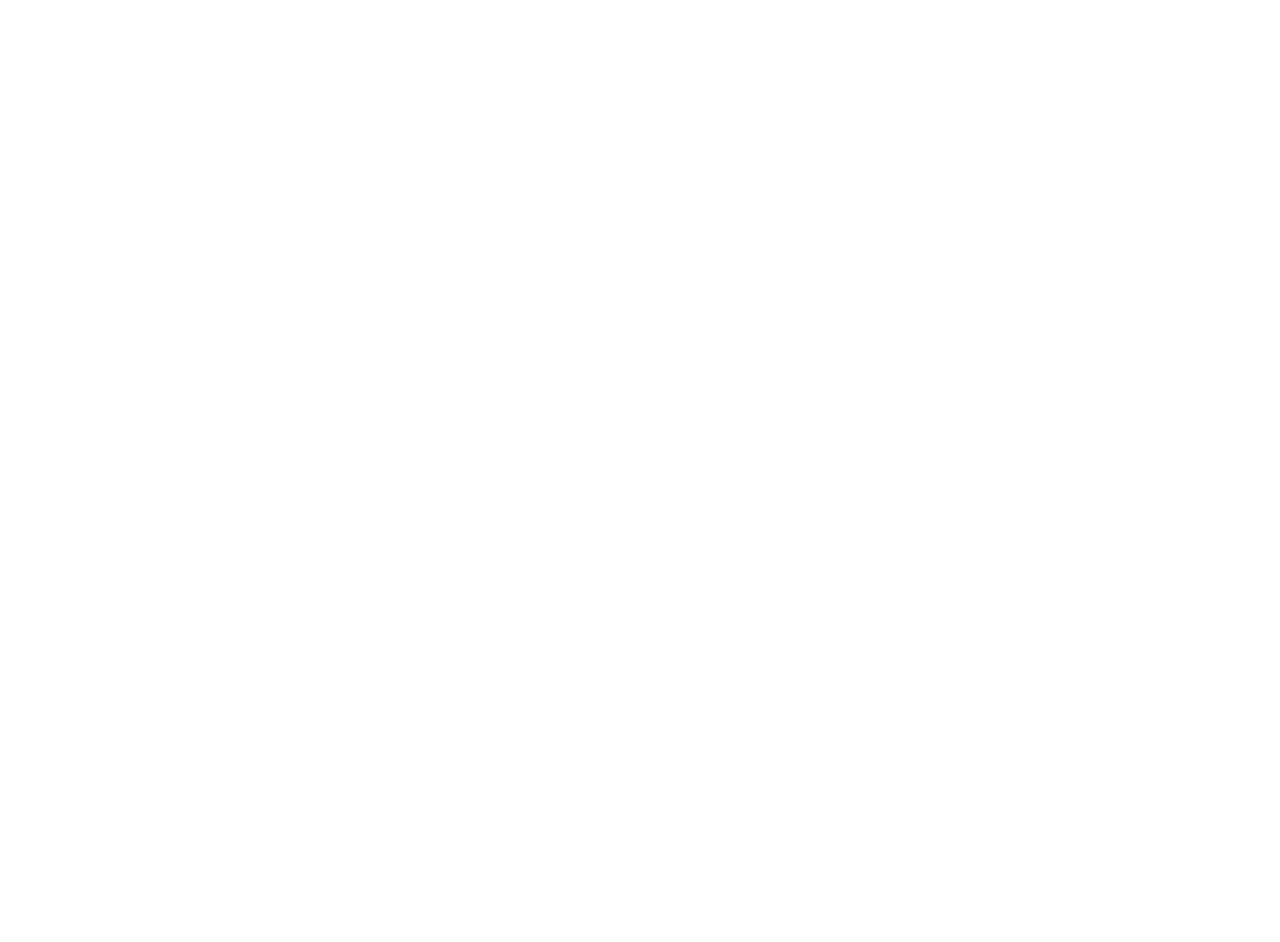
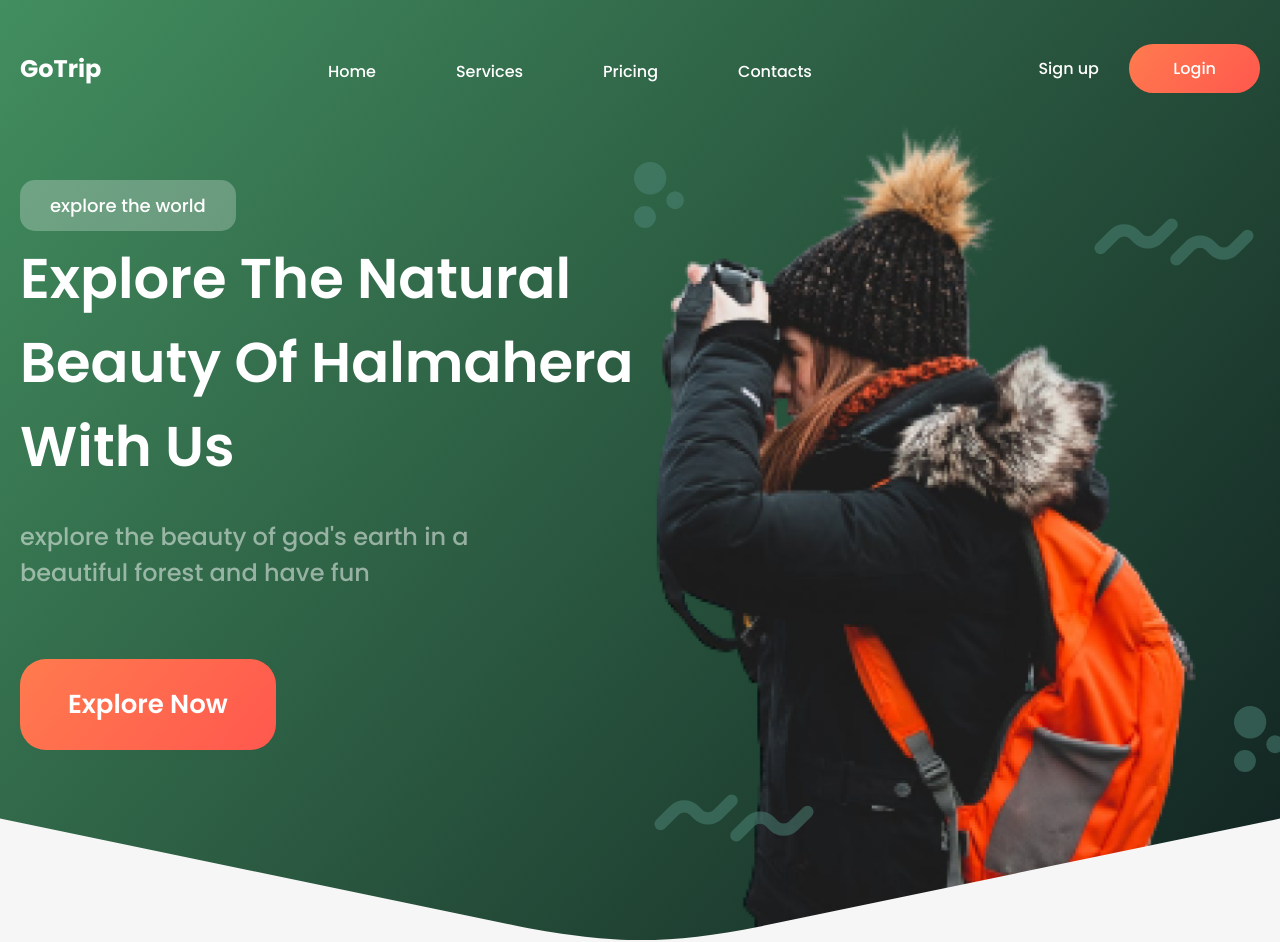
Before and after one commit to divnv/gotrip, a plain HTML site: page index.html in a window 1280 px wide. Before the commit the page ends 800 px from the top, so only its background shows below. Drawn offline with Linux system fonts and the light colour scheme.

Commit message:
finished first section

```diff
--- a/index.html
+++ b/index.html
@@ -5,11 +5,76 @@
 	<meta charset="UTF-8">
 	<meta http-equiv="X-UA-Compatible" content="IE=edge">
 	<meta name="viewport" content="width=device-width, initial-scale=1.0">
+	<link rel="stylesheet" href="css/main.css">
 	<title>GoTrip</title>
 </head>
 
 <body>
 
+	<div class="wrapper">
+
+		<header class="header">
+			<div class="container header__container">
+
+				<a href="#" class="logo header__logo">GoTrip</a>
+
+				<nav class="nav header__nav">
+					<ul class="nav__list">
+
+						<li class="nav__item">
+							<a href="#" class="nav__link">Home</a>
+						</li>
+
+						<li class="nav__item">
+							<a href="#" class="nav__link">Services</a>
+						</li>
+
+						<li class="nav__item">
+							<a href="#" class="nav__link">Pricing</a>
+						</li>
+
+						<li class="nav__item">
+							<a href="#" class="nav__link">Contacts</a>
+						</li>
+
+					</ul>
+				</nav>
+
+				<div class="sign header__sing">
+					<button class="sign__btn sign__btn--signup">Sign up</button>
+					<button class="sign__btn sign__btn--login">Login</button>
+				</div>
+
+			</div>
+		</header>
+
+		<main class="main">
+
+			<section class="explore">
+				<div class="container explore__container">
+
+					<p class="explore__suptitle">explore the world</p>
+
+					<h1 class="explore__title">Explore The Natural Beauty Of Halmahera With Us</h1>
+
+					<p class="explore__desc">explore the beauty of god's earth in a beautiful forest and have fun</p>
+
+					<button class="btn explore__btn">Explore Now</button>
+
+					<div class="explore__parts"></div>
+
+				</div>
+
+				<div class="explore__bg"></div>
+
+			</section>
+
+		</main>
+
+		<footer class="footer"></footer>
+
+	</div>
+
 </body>
 
 </html>
--- /dev/null
+++ b/scss/_normalize.scss
@@ -0,0 +1,88 @@
+// === Normalize ===
+
+* {
+	padding: 0;
+	margin: 0;
+	border: 0;
+}
+*,
+*:before,
+*:after {
+	-moz-box-sizing: border-box;
+	-webkit-box-sizing: border-box;
+	box-sizing: border-box;
+}
+:focus,
+:active {
+	outline: none;
+}
+a:focus,
+a:active {
+	outline: none;
+}
+
+nav,
+footer,
+header,
+aside {
+	display: block;
+}
+
+html,
+body {
+	height: 100%;
+	width: 100%;
+	font-size: 100%;
+	line-height: 1;
+	font-size: 14px;
+	-ms-text-size-adjust: 100%;
+	-moz-text-size-adjust: 100%;
+	-webkit-text-size-adjust: 100%;
+}
+input,
+button,
+textarea {
+	font-family: inherit;
+	font-size: inherit;
+	background-color: transparent;
+}
+
+input::-ms-clear {
+	display: none;
+}
+button {
+	cursor: pointer;
+}
+button::-moz-focus-inner {
+	padding: 0;
+	border: 0;
+}
+a {
+	color: inherit;
+	text-decoration: unset;
+} //Мои правки
+a,
+a:visited {
+	text-decoration: none;
+}
+a:hover {
+	text-decoration: none;
+}
+ul li {
+	list-style: none;
+}
+img {
+	vertical-align: top;
+}
+
+h1,
+h2,
+h3,
+h4,
+h5,
+h6 {
+	font-size: inherit;
+	font-weight: 400;
+}
+
+// === /Normalize ===
--- a/scss/main.scss
+++ b/scss/main.scss
@@ -0,0 +1,255 @@
+@import '_normalize';
+@import url('https://fonts.googleapis.com/css2?family=Poppins:wght@400;500;600;700&display=swap');
+
+// * == Wars ==
+
+$Primary1: #FF7B4E;
+$Primary2: #FF584E;
+$Secodnary1: #428E5F;
+$Secodnary2: #112120;
+$Gray: #c4c4c4;
+$LiteGray: #f6f6f6;
+$White: #fff;
+$Black: #0F1F1C;
+
+$PrimaryGradient: linear-gradient(130deg, $Primary1, $Primary2);
+$SecondaryGradient: linear-gradient(130deg, $Secodnary1, $Secodnary2);
+
+$TransitionPrimary: all 0.2s ease;
+
+// *  == Common ==
+
+*,
+*::before,
+*::after {
+	transition: inherit;
+}
+
+
+body {
+	font-family: 'Poppins', sans-serif;
+	font-size: 24px;
+	font-weight: 500;
+	line-height: 1.5;
+	color: rgba($White, 0.5);
+
+	background-color: $LiteGray;
+
+	transition: $TransitionPrimary;
+}
+
+h1 {
+	font-size: 56px;
+	font-weight: 600;
+	line-height: 1.5;
+	color: $Black;
+}
+
+.btn {
+	padding: 26px 48px;
+
+	font-size: 26px;
+	font-weight: 600;
+	color: $White;
+
+	border-radius: 26px;
+	background: $PrimaryGradient;
+}
+
+.wrapper {
+	width: 100%;
+	height: 100%;
+
+	display: flex;
+	flex-direction: column;
+}
+
+.container {
+	max-width: 1240px;
+	margin: 0 auto;
+}
+
+// *  == Main ==
+
+.main {
+	flex-grow: 1;
+}
+
+// *  == Header ==
+
+.header {
+	position: absolute;
+	top: 44px;
+	width: 100%;
+
+	z-index: 100;
+
+	&__container {
+		display: flex;
+		justify-content: space-between;
+		align-items: center;
+	}
+
+	&__logo {}
+
+	&__nav {}
+
+	&__sing {}
+}
+
+// * == Logo ==
+
+.logo {
+	font-style: 20px;
+	font-weight: 700;
+	color: $White;
+}
+
+// ** == Nav ==
+
+.nav {
+
+	&__list {
+		display: flex;
+	}
+
+	&__item {
+		margin-right: 80px;
+
+		&:last-of-type {
+			margin-right: 0;
+		}
+	}
+
+	&__link {
+		font-size: 16px;
+		font-weight: 500;
+		color: $White;
+
+		position: relative;
+
+		&::after {
+			content: '';
+			display: block;
+			width: 75%;
+			height: 4px;
+
+			position: absolute;
+			left: 0;
+			bottom: -6px;
+
+			border-radius: 100px;
+			background-color: $Gray;
+
+			opacity: 0;
+			}
+
+			&:hover {
+
+				&::after {
+					opacity: 1;
+				}
+			}
+		}
+	}
+
+
+//  * == Sign ==
+
+.sign {
+
+	&__btn {
+		font-size: 16px;
+		font-weight: 500;
+		color: $White;
+
+		&--signup {
+			margin-right: 24px;
+		}
+
+		&--login {
+			border-radius: 100px;
+			background: $PrimaryGradient;
+			padding: 12px 44px;
+		}
+	}
+}
+
+// * == Explore ==
+
+.explore {
+	position: relative;
+
+	background: $SecondaryGradient;
+
+	&__container {
+		padding-top: 180px;
+		padding-bottom: 192px;
+
+		position: relative;
+
+		background: url(../img/main-bg.png) bottom 0 right 64px / auto 820px no-repeat;
+	}
+
+	&__suptitle {
+		display: inline-block;
+
+		color: $White;
+
+		padding: 12px 30px;
+		margin-bottom: 6px;
+
+		font-size: 18px;
+		font-weight: 500;
+		border-radius: 15px;
+		background-color: rgba($White, 0.25);
+
+	}
+
+	&__title {
+		color: $White;
+
+		max-width: 620px;
+
+		margin-bottom: 30px;
+	}
+
+	&__desc {
+		max-width: 520px;
+
+		margin-bottom: 68px;
+	}
+
+	&__btn {}
+
+	&__parts {
+		width: 650px;
+		height: 680px;
+
+		position: absolute;
+		right: -24px;
+		bottom: 100px;
+
+		background:
+		url(../img/part-1.svg) left 20px bottom 0 / 160px auto no-repeat,
+		url(../img/part-1.svg) right 30px top 56px / 160px auto no-repeat,
+		url(../img/part-2.svg) left 0 top 0 / 50px auto no-repeat,
+		url(../img/part-2.svg) right 0 bottom 70px / 50px auto no-repeat;
+
+		pointer-events: none;
+	}
+
+	&__bg {
+		width: 100%;
+		height: 100%;
+
+		pointer-events: none;
+
+		position: absolute;
+		bottom: 0;
+
+		background: url(../img/wave.svg) bottom / contain no-repeat;
+	}
+}
+
+.btn {}
```
Also changed, not shown: css/main.css (added), img/main-bg.png (added), img/part-1.svg (added), img/part-2.svg (added), img/wave.svg (added), 3 other files.
